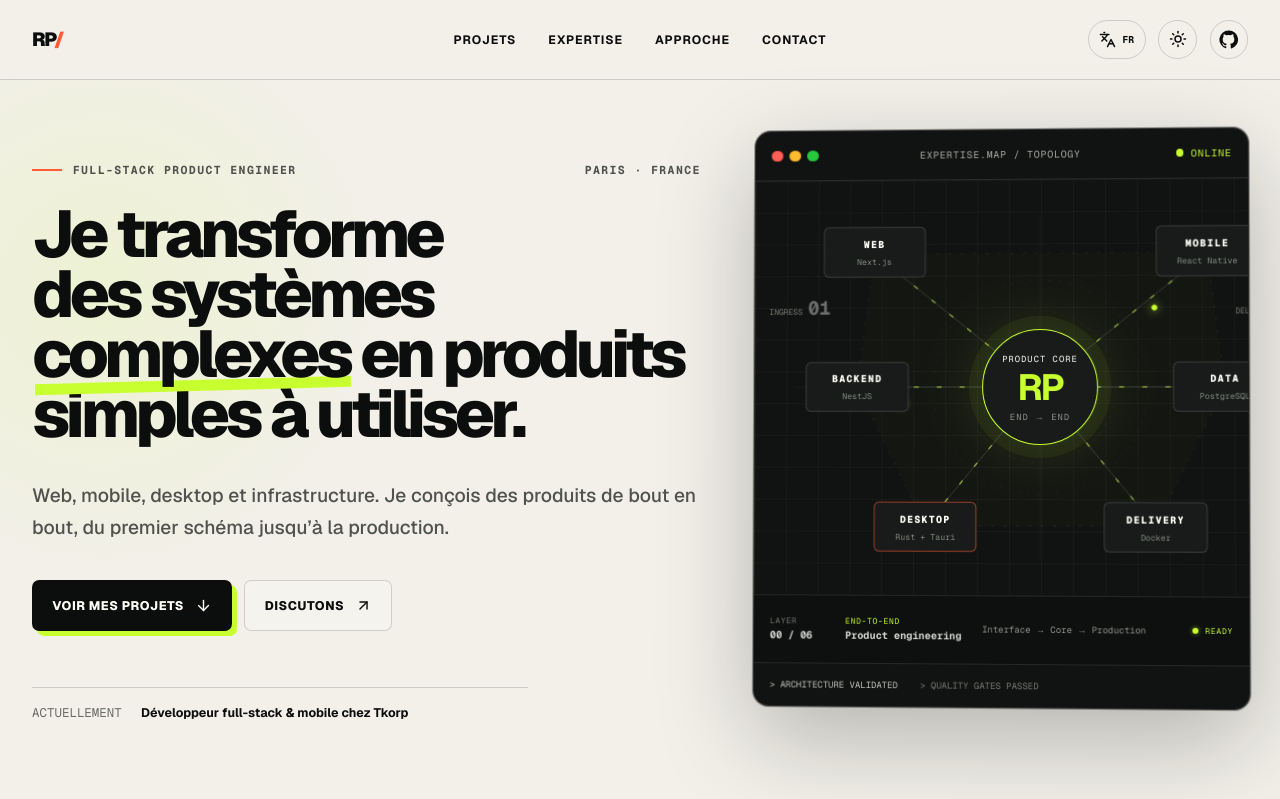
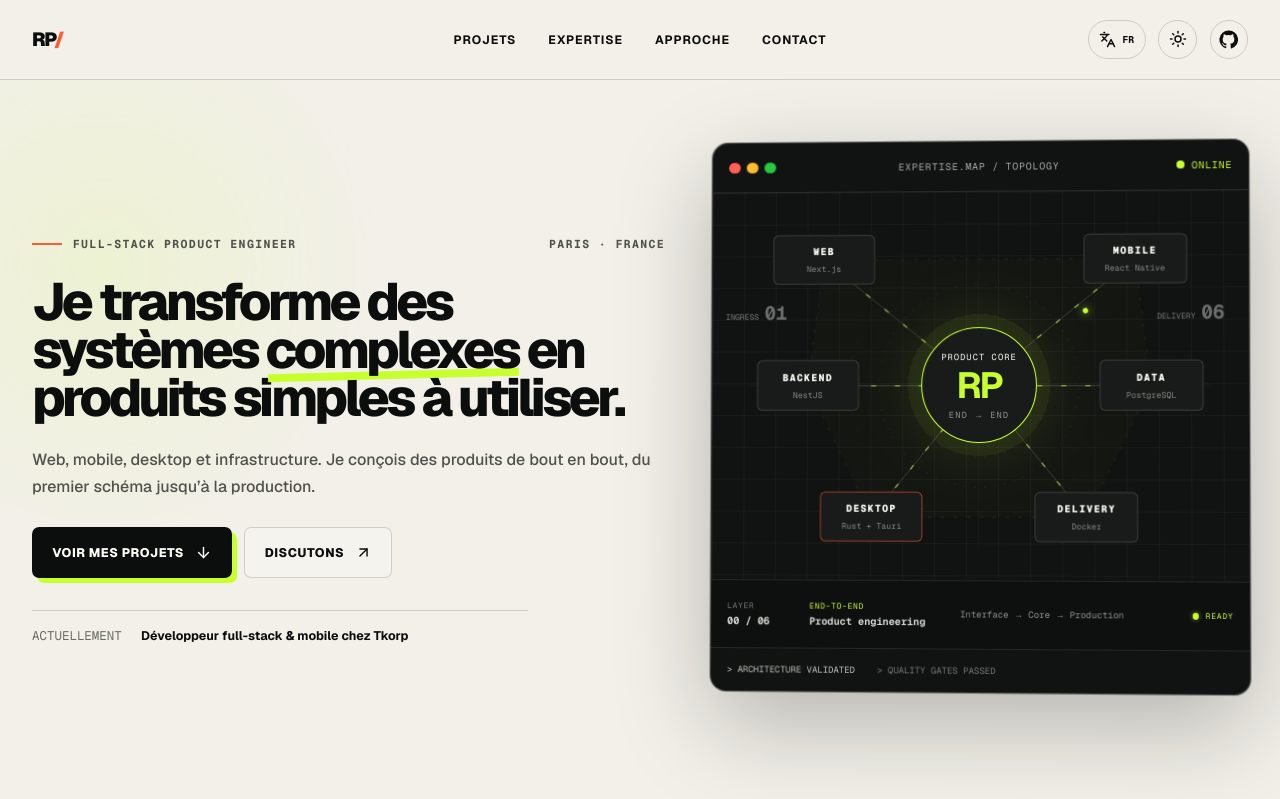
Before and after one commit to raphplt/raph-portfolio, a Next.js app: page / in a window 1280 px wide. Shown: the top 799 px of the page. Built offline with nearby package versions, Linux system fonts and the light colour scheme.

Commit message:
Fix du css

```diff
--- a/app/globals.css
+++ b/app/globals.css
@@ -577,8 +577,9 @@ html[data-theme="dark"] .theme-moon {
 
 .system-canvas {
   position: relative;
+  width: 100%;
   aspect-ratio: 1.38;
-  min-height: 26rem;
+  min-width: 0;
   background:
     linear-gradient(rgba(255, 255, 255, 0.032) 1px, transparent 1px),
     linear-gradient(90deg, rgba(255, 255, 255, 0.032) 1px, transparent 1px),
@@ -591,6 +592,12 @@ html[data-theme="dark"] .theme-moon {
   inset: 0;
   width: 100%;
   height: 100%;
+}
+
+/* le viewBox est étiré sur le canvas (preserveAspectRatio="none") pour rester
+   aligné avec les noeuds positionnés en %, sans déformer les traits */
+.system-links * {
+  vector-effect: non-scaling-stroke;
 }
 
 .topology-hull {
@@ -947,7 +954,9 @@ html[data-theme="dark"] .theme-moon {
 }
 
 .system-dialog {
-  width: min(74rem, calc(100vw - 2rem));
+  /* la largeur est aussi bornée par la hauteur dispo pour que le canvas
+     (aspect-ratio 1.8) tienne dans la fenêtre sans être rogné */
+  width: min(74rem, calc(100vw - 2rem), calc((100svh - 15rem) * 1.8));
   max-width: none;
   max-height: calc(100svh - 2rem);
   padding: 0;
@@ -978,7 +987,6 @@ html[data-theme="dark"] .theme-moon {
 }
 
 .system-dialog .system-canvas {
-  min-height: min(61svh, 42rem);
   aspect-ratio: 1.8;
 }
 
@@ -2328,6 +2336,66 @@ footer {
   }
 }
 
+/* Petits laptops (13"-14", fenêtres réduites) : on resserre l'échelle
+   typographique et on rééquilibre le hero pour laisser respirer la carte. */
+@media (min-width: 901px) and (max-width: 1600px) {
+  .hero {
+    grid-template-columns: minmax(0, 1.08fr) minmax(26rem, 0.92fr);
+    gap: clamp(2.5rem, 3.4vw, 3.75rem);
+  }
+
+  .hero h1 {
+    font-size: clamp(3rem, 4.5vw, 4.5rem);
+  }
+
+  .hero-intro {
+    margin-top: 1.9rem;
+    font-size: clamp(0.95rem, 1.25vw, 1.1rem);
+  }
+
+  .hero-actions {
+    margin-top: 1.9rem;
+  }
+
+  .hero-footnote {
+    margin-top: 2.5rem;
+  }
+
+  .section-heading {
+    gap: clamp(2rem, 5vw, 5rem);
+    margin-bottom: clamp(3rem, 5.5vw, 4.5rem);
+  }
+
+  .section-heading h2 {
+    font-size: clamp(2.5rem, 4.6vw, 4.6rem);
+  }
+
+  .about-layout blockquote {
+    font-size: clamp(2.1rem, 3.9vw, 3.9rem);
+  }
+
+  .contact h2 {
+    font-size: clamp(3rem, 6.6vw, 7rem);
+  }
+
+  .contact-inner {
+    padding-block: clamp(4.5rem, 8vw, 7rem);
+  }
+
+  .expertise-card {
+    min-height: 19rem;
+  }
+
+  .expertise-card h3 {
+    margin-top: 4rem;
+    font-size: 1.6rem;
+  }
+
+  .expertise-card > p {
+    min-height: 4.2rem;
+  }
+}
+
 @media (max-width: 1120px) {
   .hero {
     grid-template-columns: minmax(0, 1fr) minmax(23rem, 0.8fr);
@@ -2338,10 +2406,6 @@ footer {
     font-size: clamp(3.5rem, 6vw, 5.5rem);
   }
 
-  .system-canvas {
-    min-height: 22rem;
-  }
-
   .system-node {
     width: 5.7rem;
   }
@@ -2356,6 +2420,42 @@ footer {
 
   .expertise-card h3 {
     margin-top: 4rem;
+  }
+}
+
+/* Écrans peu hauts (laptops 13"-14") : le hero doit tenir dans la fenêtre
+   sans que le pied de section soit coupé. */
+@media (min-width: 901px) and (max-height: 900px) {
+  .hero {
+    padding-block: clamp(2.5rem, 5.5vh, 4.5rem);
+  }
+
+  .hero h1 {
+    font-size: clamp(2.8rem, 4.1vw, 4.2rem);
+  }
+
+  .hero-intro {
+    margin-top: 1.6rem;
+  }
+
+  .hero-actions {
+    margin-top: 1.7rem;
+  }
+
+  .hero-footnote {
+    margin-top: 2rem;
+  }
+
+  .section-pad {
+    padding-block: clamp(4.5rem, 8vw, 7.5rem);
+  }
+
+  .about-layout {
+    padding-block: 3rem;
+  }
+
+  .stack-console {
+    margin-top: 3rem;
   }
 }
 
--- a/components/system-map.tsx
+++ b/components/system-map.tsx
@@ -162,6 +162,7 @@ function SystemPanel({
         <svg
           className="system-links"
           viewBox="0 0 600 430"
+          preserveAspectRatio="none"
           fill="none"
           aria-hidden="true"
         >
```
